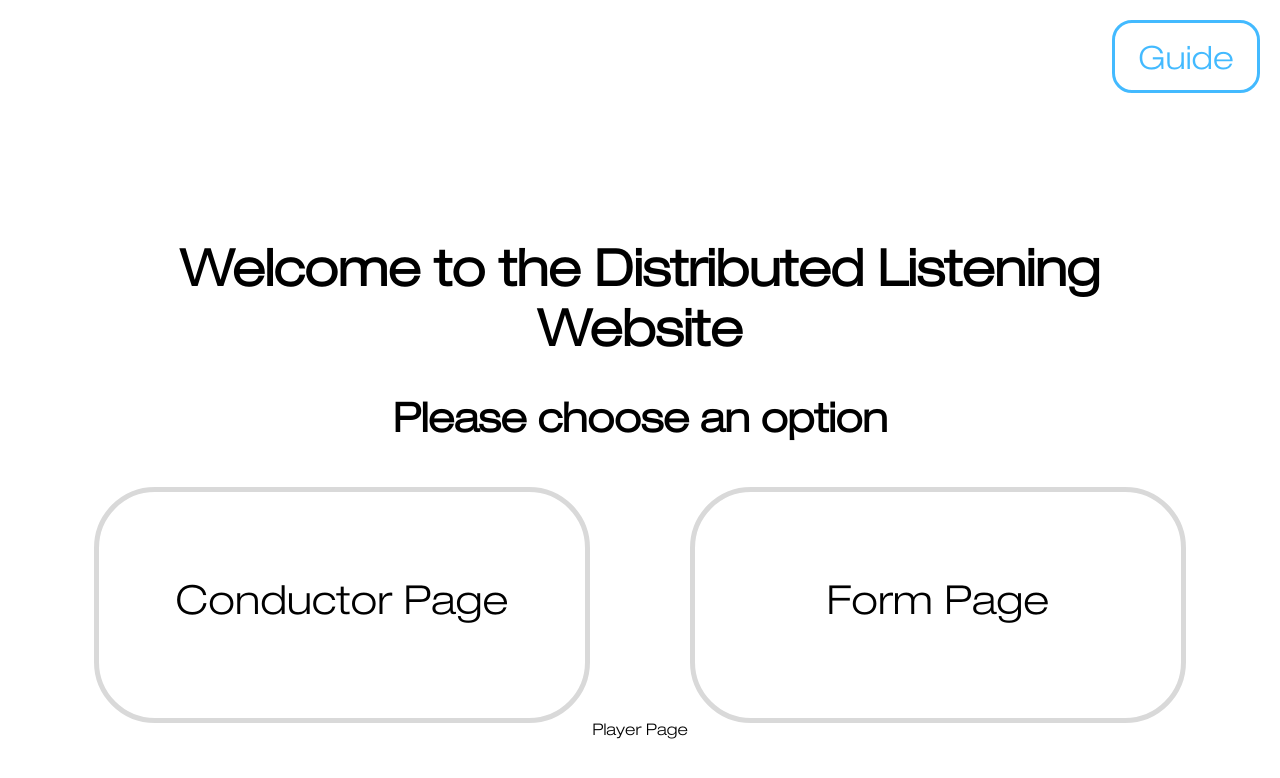
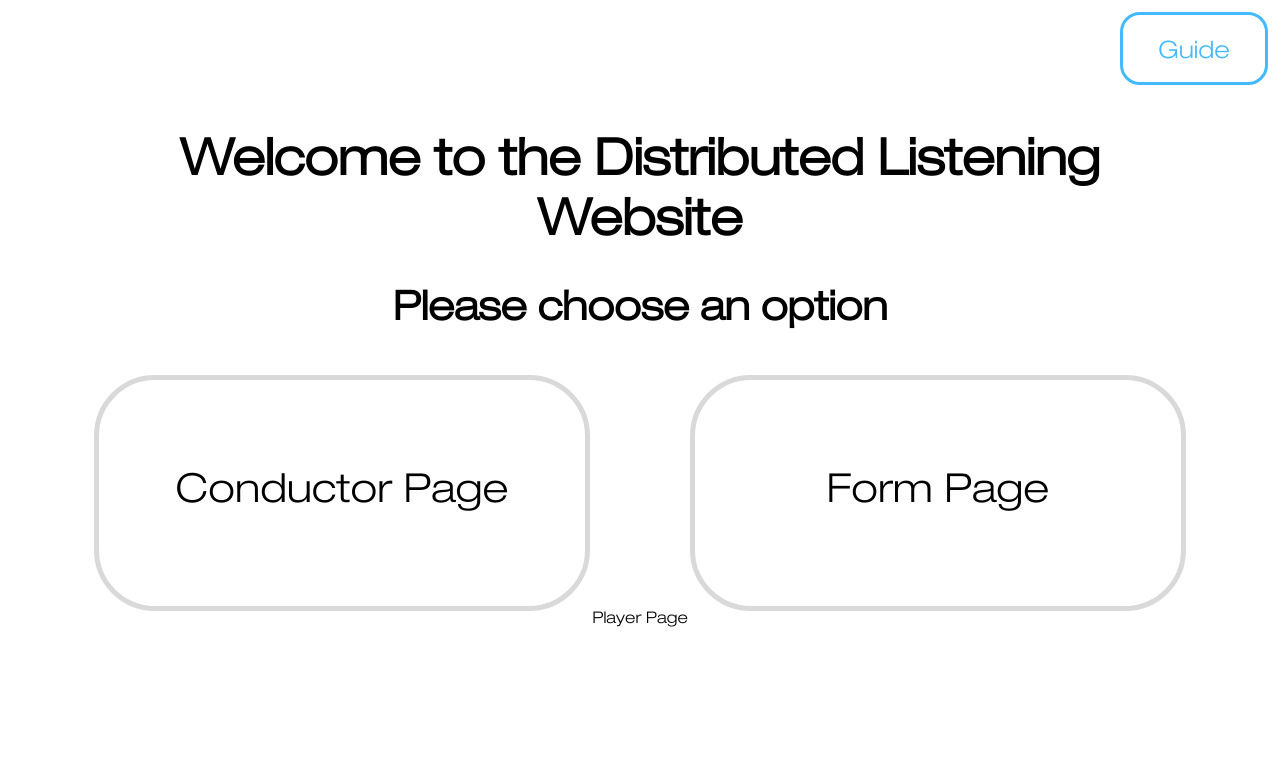
Before and after one commit to jessicach4n/Distributed_Listening, a plain HTML site: page docs/index.html in a window 1280 px wide. Drawn offline with Linux system fonts and the light colour scheme.

Commit message:
Fix css in landing page

```diff
--- a/docs/index.css
+++ b/docs/index.css
@@ -4,7 +4,6 @@
   flex-direction: column;
   justify-content: center;
   text-align: center;
-  height: 100vh;
   overflow: hidden;
 }
 
@@ -12,7 +11,7 @@
   position: fixed;
   top: 0;
   right: 0;
-  margin: 20px;
+  margin:12px;
 }
 
 .nav-container a {
@@ -24,7 +23,7 @@
   border: var(--blue-border);
   border-radius: 20px;
   color: var(--blue-color);
-  font-size: 32px;
+  font-size: 24px;
 }
 
 .nav-container a span {
@@ -36,13 +35,12 @@
 }
 
 .header {
+  margin-top: 3dvh;
   text-align: center;
 }
 
 .content {
   display: flex;
-  align-items: center;
-  justify-content: center;
   gap: 100px;
   text-align: center;
 }
```
